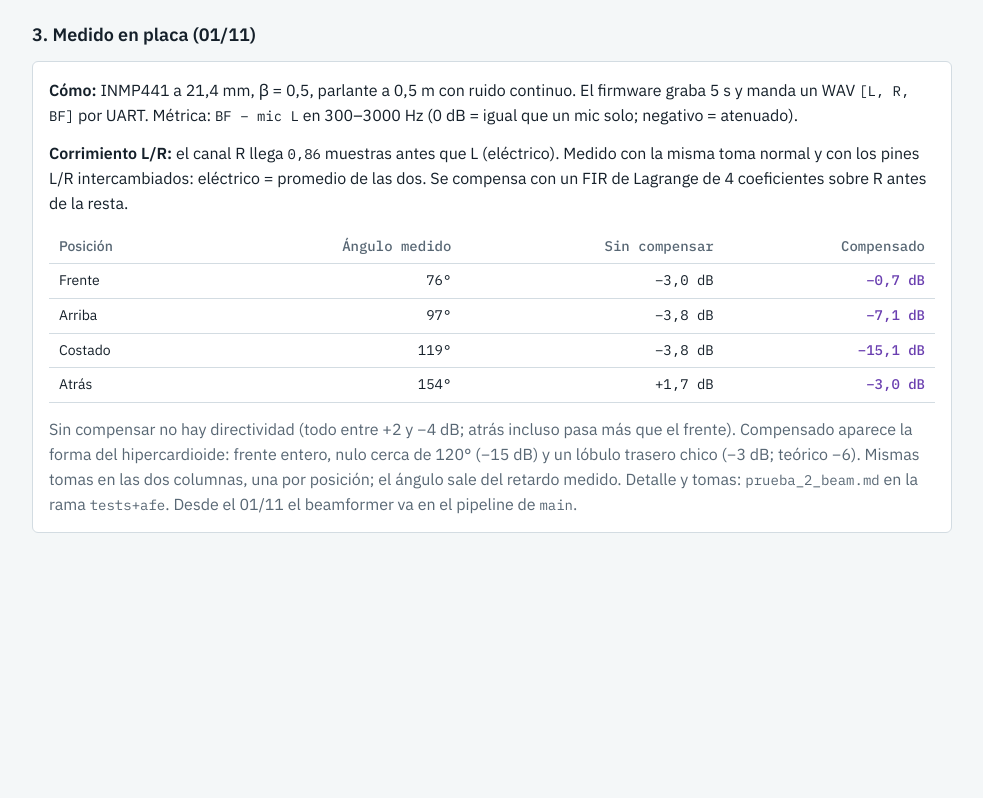
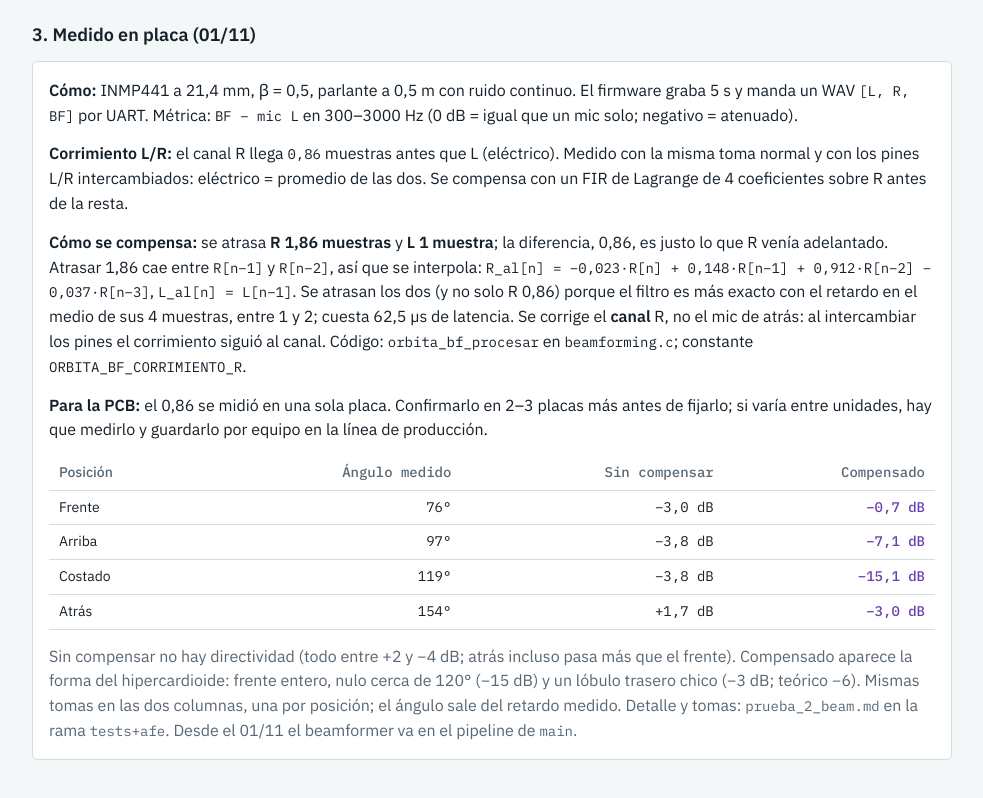
Before and after one commit to dantebarili/hi-orbita, a plain HTML site: page orbita-obsidian/Beamforming/resumen_beamforming.html in a window 1280 px wide. Shown: the part 1332-2130 px from the top of the page, without its empty margins (148-1131 px from the left). Before the commit the page ends 1929 px from the top, so only its background shows below. Drawn offline with Linux system fonts and the light colour scheme.

Commit message:
vault: resumen_beamforming explica la compensacion L/R (R 1,86 y L 1 muestra) y la advertencia para la PCB
Co-Authored-By: Claude Opus 5.5 <noreply@anthropic.com>

```diff
--- a/orbita-obsidian/Beamforming/resumen_beamforming.html
+++ b/orbita-obsidian/Beamforming/resumen_beamforming.html
@@ -155,6 +155,8 @@ canvas { display: block; width: 100%; height: auto; }
   <div class="panel">
     <p><b>Cómo:</b> INMP441 a 21,4 mm, β = 0,5, parlante a 0,5 m con ruido continuo. El firmware graba 5 s y manda un WAV <span class="m">[L, R, BF]</span> por UART. Métrica: <span class="m">BF − mic L</span> en 300–3000 Hz (0 dB = igual que un mic solo; negativo = atenuado).</p>
     <p><b>Corrimiento L/R:</b> el canal R llega <span class="m">0,86</span> muestras antes que L (eléctrico). Medido con la misma toma normal y con los pines L/R intercambiados: eléctrico = promedio de las dos. Se compensa con un FIR de Lagrange de 4 coeficientes sobre R antes de la resta.</p>
+    <p><b>Cómo se compensa:</b> se atrasa <b>R 1,86 muestras</b> y <b>L 1 muestra</b>; la diferencia, 0,86, es justo lo que R venía adelantado. Atrasar 1,86 cae entre <span class="m">R[n−1]</span> y <span class="m">R[n−2]</span>, así que se interpola: <span class="m">R_al[n] = −0,023·R[n] + 0,148·R[n−1] + 0,912·R[n−2] − 0,037·R[n−3]</span>, <span class="m">L_al[n] = L[n−1]</span>. Se atrasan los dos (y no solo R 0,86) porque el filtro es más exacto con el retardo en el medio de sus 4 muestras, entre 1 y 2; cuesta 62,5 µs de latencia. Se corrige el <b>canal</b> R, no el mic de atrás: al intercambiar los pines el corrimiento siguió al canal. Código: <span class="m">orbita_bf_procesar</span> en <span class="m">beamforming.c</span>; constante <span class="m">ORBITA_BF_CORRIMIENTO_R</span>.</p>
+    <p><b>Para la PCB:</b> el 0,86 se midió en una sola placa. Confirmarlo en 2–3 placas más antes de fijarlo; si varía entre unidades, hay que medirlo y guardarlo por equipo en la línea de producción.</p>
     <div class="tbl">
       <table>
         <thead><tr><th>Posición</th><th>Ángulo medido</th><th>Sin compensar</th><th>Compensado</th></tr></thead>
```
